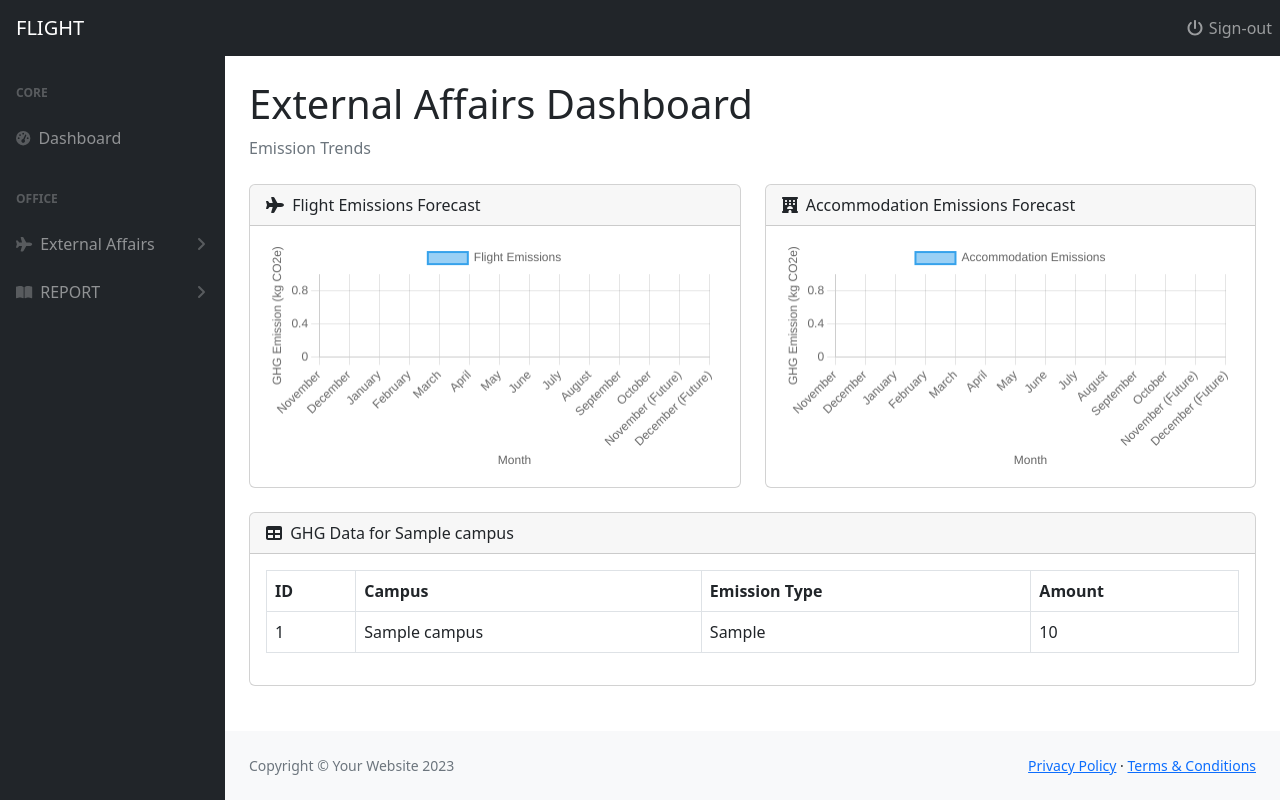
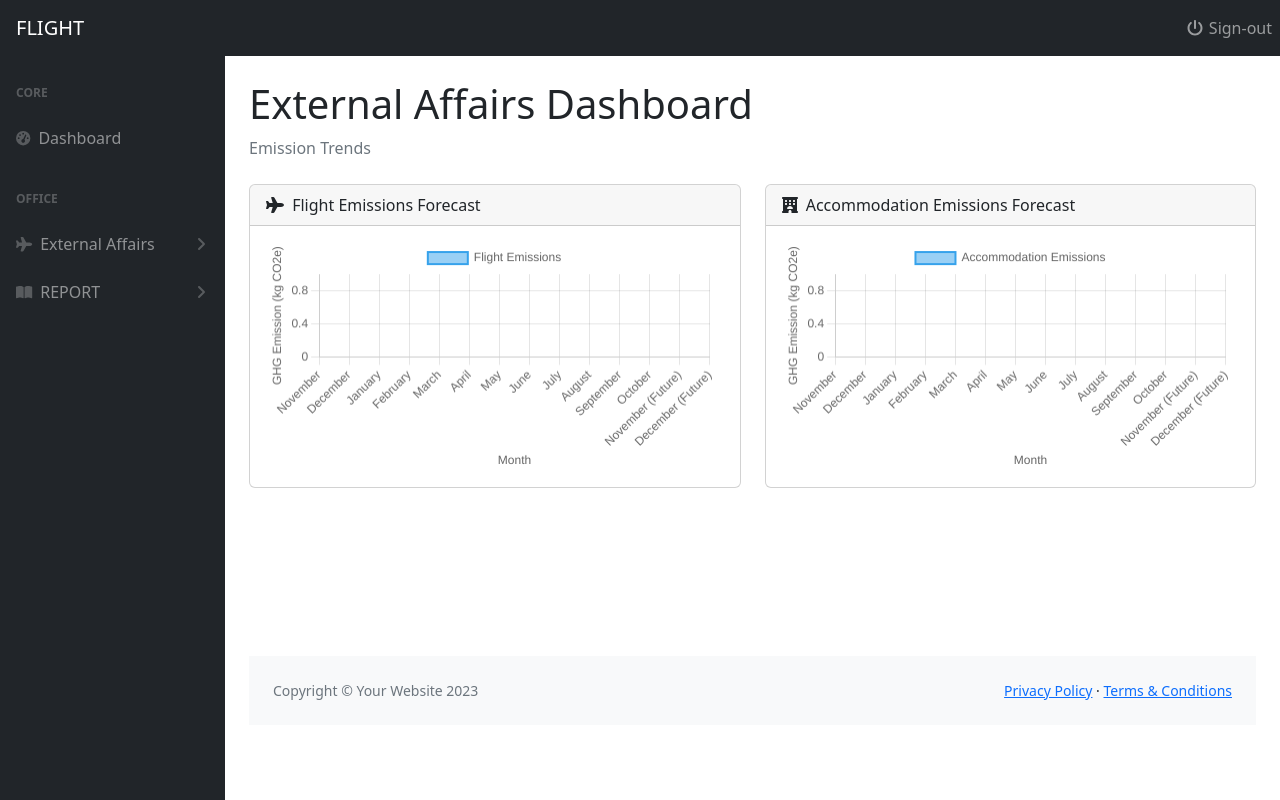
Before and after one commit to lesterrhoy/GHG_FLASK, a Flask app: template flaskghg/templates/external_dashboard.html in a window 1280 px wide. Run offline with Flask 3, Linux system fonts and the light colour scheme; the template is opened without the code that fills it: most values are stand-ins (such as "Sample title", 1, 10 or a date in 2020); some libraries are stand-ins or nearby versions.

Commit message:
UI CHANGE

```diff
--- a/flaskghg/templates/external_dashboard.html
+++ b/flaskghg/templates/external_dashboard.html
@@ -115,41 +115,7 @@
                         </div>
                     </div>
 
-                    <!-- Data Table for GHG Data -->
-                    <div class="row">
-                        <div class="col-xl-12">
-                            <div class="card mb-4">
-                                <div class="card-header">
-                                    <i class="fas fa-table me-1"></i>
-                                    GHG Data for {{ campus }}
-                                </div>
-                                <div class="card-body">
-                                    <table id="datatablesSimple" class="table table-bordered">
-                                        <thead>
-                                            <tr>
-                                                <th>ID</th>
-                                                <th>Campus</th>
-                                                <th>Emission Type</th>
-                                                <th>Amount</th>
-                                            </tr>
-                                        </thead>
-                                        <tbody>
-                                            {% for record in ghg_data %}
-                                            <tr>
-                                                <td>{{ record['id'] }}</td>
-                                                <td>{{ record['campus'] }}</td>
-                                                <td>{{ record['emission_type'] }}</td>
-                                                <td>{{ record['emission_amount'] }}</td>
-                                            </tr>
-                                            {% endfor %}
-                                        </tbody>
-                                    </table>
-                                </div>
-                            </div>
-                        </div>
-                    </div>
-                </div>
-            </main>
+                    <br><br><br><br><br>    <br>
 
             <!-- Footer -->
             <footer class="py-4 bg-light mt-auto">
```
